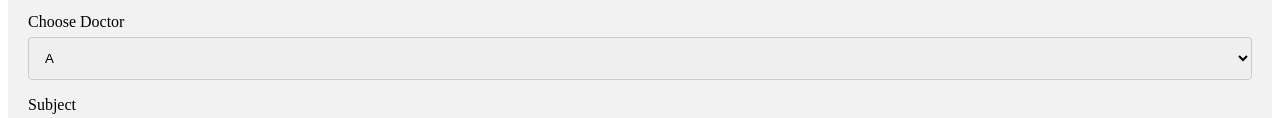
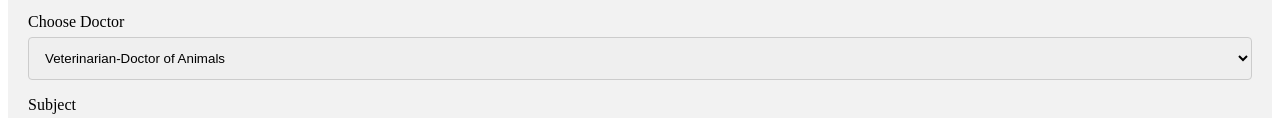
Before and after one commit to SRNoori/Disha-HealthQ, a plain HTML site: page app.html in a window 1280 px wide. Shown: the part 341-459 px from the top of the page. Drawn offline with Linux system fonts and the light colour scheme.

Commit message:
app.html

```diff
--- a/app.html
+++ b/app.html
@@ -103,11 +103,24 @@ input[type=submit]:hover {
 
      <label for="country">Choose Doctor</label>
      <select id="country" name="country">
-       <option value="australia">A</option>
-       <option value="australia">B</option>
-       <option value="australia">C</option>
-       <option value="australia">D</option>
-       <option value="australia">E</option>
+       <option value="australia">Veterinarian-Doctor of Animals</option>
+       <option value="australia">Neurologist-Doctor Brain</option>
+       <option value="australia">Pediatrician-Doctor of Children</option>
+       <option value="australia">Dentist-Doctor of Teeth</option>
+       <option value="australia">Hepatologist-Doctor of Liver</option>
+       <option value="australia">Otolaryngologist-Doctor of Ear, Nose...</option>
+       <option value="australia">Ophthalmologist-Doctor of Eye</option>
+       <option value="australia">Gynaecologist-Doctor of Women</option>
+       <option value="australia">Pulmonologist-Doctor of Lungs</option>
+       <option value="australia">Oncologist-Doctor of Cancer</option>
+       <option value="australia">Nephrologist-Doctor of Kidney</option>
+       <option value="australia">Rheumatologist-Doctor of Joints</option>
+       <option value="australia">Cardiologist-Doctor of Heart</option>
+       <option value="australia">Psychiatrist-Doctor of Mind</option>
+       <option value="australia">Hematologist-Doctor of Blood</option>
+       <option value="australia">Dermatologist-Doctor of Skin</option>
+       <option value="australia">Orthopedic Sergeon--Doctor of Bones</option>
+       <option value="australia">Anesthesiologist-Doctor of Anesthesia</option>
      </select>
 
      <label for="subject">Subject</label>
```
